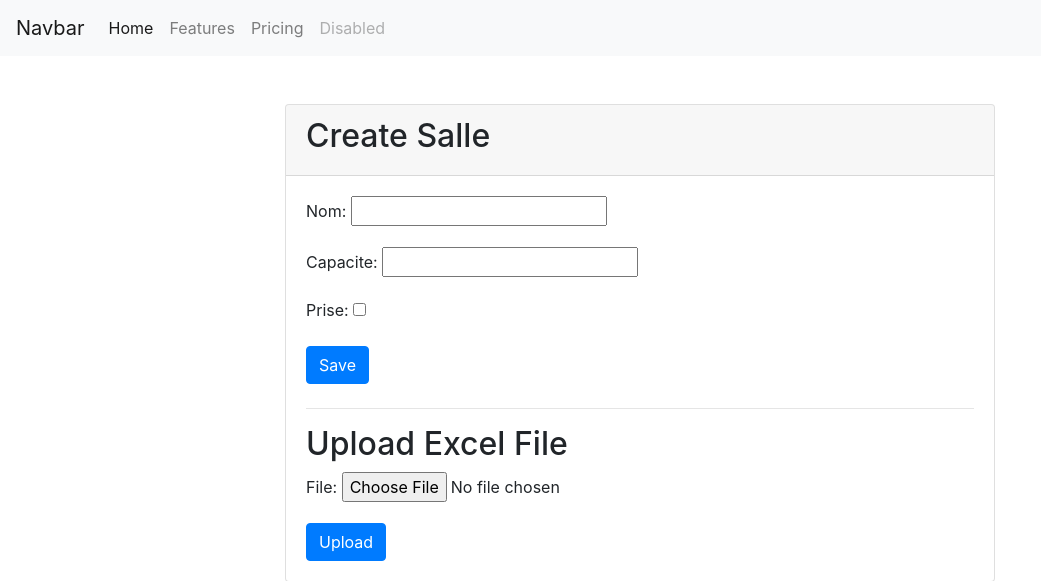
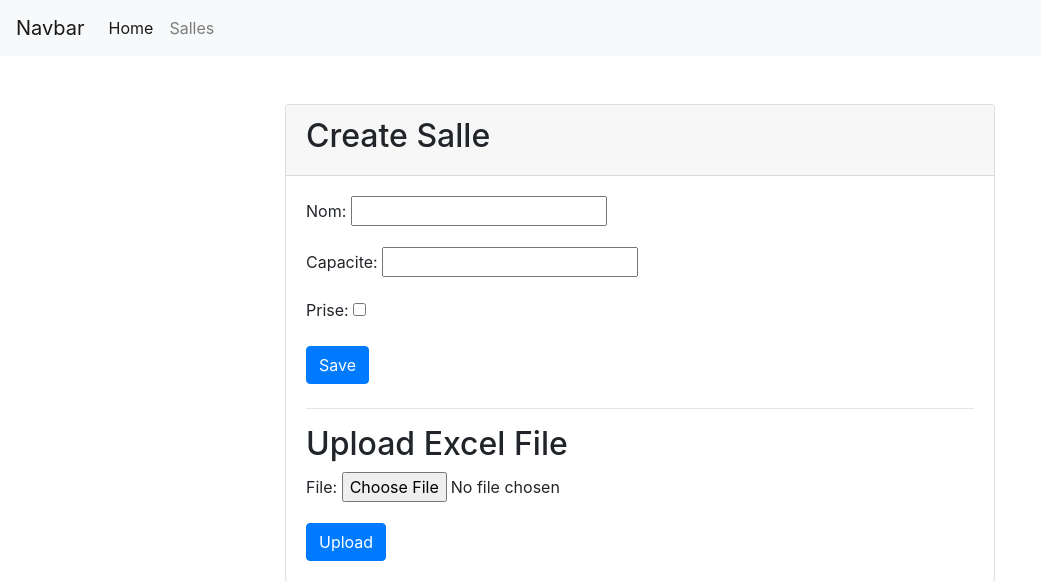
Before and after one commit to imElomari/Emploi_Temps, a Django app: page /rooms/create/ in a window 1280 px wide. Shown: the top 581 px of the page, without its empty margins (0-1041 px from the left). Run offline with Django 5.2, Linux system fonts and the light colour scheme; tables that the repository leaves empty hold one stand-in row (values such as "Sample post"); some libraries are stand-ins or nearby versions.

Commit message:
update navbar

```diff
--- a/Edt/templates/base.html
+++ b/Edt/templates/base.html
@@ -23,13 +23,7 @@
                 <a class="nav-link" href="#">Home <span class="sr-only">(current)</span></a>
             </li>
             <li class="nav-item">
-                <a class="nav-link" href="#">Features</a>
-            </li>
-            <li class="nav-item">
-                <a class="nav-link" href="#">Pricing</a>
-            </li>
-            <li class="nav-item">
-                <a class="nav-link disabled" href="#" tabindex="-1" aria-disabled="true">Disabled</a>
+                <a class="nav-link" href="{% url 'list_salles' %}">Salles</a>
             </li>
         </ul>
     </div>
```
